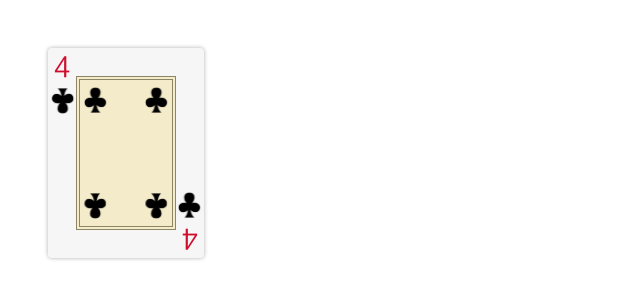
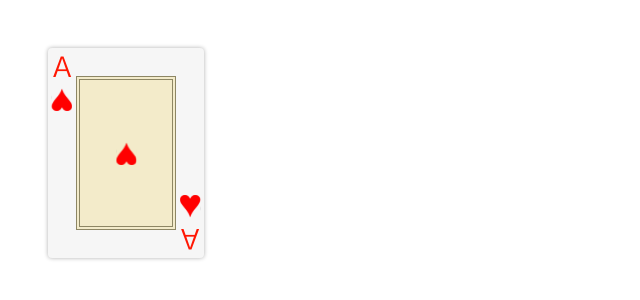
Before and after one commit to GustavoAlbonico/pife-game-card, a React (Vite) app: page / in a window 1280 px wide. Shown: the top 300 px of the page, without its empty margins (0-640 px from the left). Built offline with nearby package versions, Linux system fonts and the light colour scheme.

Commit message:
Adicionando estilo da carta 5, 6, e 7

```diff
--- a/src/App.tsx
+++ b/src/App.tsx
@@ -1,11 +1,11 @@
 import './App.css';
-import Card from './components/Card/Card';
+import Hand from './components/Hand/Hand';
 
 function App() {
 
   return (
     <>
-      <Card naipe="clubs" number={4}/>
+      <Hand/>
     </>
   )
 }
--- a/src/components/Card/Card.css
+++ b/src/components/Card/Card.css
@@ -116,3 +116,79 @@
 .card-middle-content .card-middle-content-left-four {
     justify-content: space-between;
 }
+
+/* FIVE */
+.card-middle-content .card-middle-content-center-five div:nth-child(n+2)  {
+    display: none;
+}
+
+.card-middle-content .card-middle-content-center-five {
+    justify-content: center;
+}
+
+.card-middle-content .card-middle-content-center-five div:nth-child(1){
+    rotate: 0deg;
+}
+
+.card-middle-content .card-middle-content-right-five div:nth-child(n+3) ,
+.card-middle-content .card-middle-content-left-five div:nth-child(n+3) {
+    display: none;
+}
+
+.card-middle-content .card-middle-content-right-five div:nth-child(1),
+.card-middle-content .card-middle-content-left-five div:nth-child(1) {
+    rotate: 0deg;
+}
+
+.card-middle-content .card-middle-content-right-five,
+.card-middle-content .card-middle-content-left-five {
+    justify-content: space-between;
+}
+
+/* SIX */
+.card-middle-content .card-middle-content-center-six {
+    visibility: hidden;
+}
+
+.card-middle-content .card-middle-content-right-six div:nth-child(n+4) ,
+.card-middle-content .card-middle-content-left-six div:nth-child(n+4) {
+    display: none;
+}
+
+.card-middle-content .card-middle-content-right-six div:nth-child(1),
+.card-middle-content .card-middle-content-left-six div:nth-child(1) {
+    rotate: 0deg;
+}
+
+.card-middle-content .card-middle-content-right-six,
+.card-middle-content .card-middle-content-left-six {
+    justify-content: space-between;
+}
+
+/* SEVEN */
+.card-middle-content .card-middle-content-center-seven div:nth-child(n+3){
+    display: none;
+}
+.card-middle-content .card-middle-content-center-seven div:nth-child(n+2){
+    visibility: hidden;
+}
+
+.card-middle-content .card-middle-content-center-seven {
+    justify-content: space-around;
+}
+
+.card-middle-content .card-middle-content-right-seven div:nth-child(n+4) ,
+.card-middle-content .card-middle-content-left-seven div:nth-child(n+4) {
+    display: none;
+}
+
+.card-middle-content .card-middle-content-center-seven div:nth-child(1),
+.card-middle-content .card-middle-content-right-seven div:nth-child(-n+2),
+.card-middle-content .card-middle-content-left-seven div:nth-child(-n+2) {
+    rotate: 0deg;
+}
+
+.card-middle-content .card-middle-content-right-seven,
+.card-middle-content .card-middle-content-left-seven {
+    justify-content: space-between;
+}
--- a/src/components/Card/Card.tsx
+++ b/src/components/Card/Card.tsx
@@ -4,13 +4,28 @@ import "./Card.css";
 
 type CardProps = {
     naipe: "hearts" | "diamonds" | "clubs" | "spades",
-    number: 1 | 2 | 3 | 4 | 5 | 6 | 7 | 8 | 9 | 10 | 11 | 12 | 13 ,
+    number: 1 | 2 | 3 | 4 | 5 | 6 | 7 | 8 | 9 | 10 | 11 | 12 | 13,
 }
 const Card = ({ naipe, number }: CardProps) => {
 
-    const numberToString = (number:number):string => {
+    const numberToRepresentationCardNumber = (number: number): string | number => {
 
-        switch(number) {
+        switch (number) {
+            case 1:
+                return "A";
+            case 11:
+                return "J";
+            case 12:
+                return "Q";
+            case 13:
+                return "K";
+            default:
+                return number;
+        }
+    }
+    const numberToString = (number: number): string => {
+
+        switch (number) {
             case 1:
                 return "one";
             case 2:
@@ -42,22 +57,44 @@ const Card = ({ naipe, number }: CardProps) => {
         }
     }
 
+    const findColor = (naipe: string): string => {
+        switch (naipe) {
+            case "hearts":
+                return "#FF1703";
+            case "diamonds":
+                return "#FF1703";
+            case "clubs":
+                return "#000";
+            case "spades":
+                return "#000";
+            default:
+                return "#000";
+        }
+    }
+
     return (
         <div className="card">
             <div className="card-left">
-                <span className="card-number">{number}</span>
+                <span
+                    className="card-number"
+                    style={{
+                        color: findColor(naipe)
+                    }}
+                >
+                    {numberToRepresentationCardNumber(number)}
+                </span>
                 <CardSymbol naipe={naipe} />
             </div>
             <div className="card-middle">
                 <div className="card-middle-content">
                     <div className={`card-middle-content-left-${numberToString(number)}`}>
-                        <CardSymbol naipe={naipe}  />
-                        <CardSymbol naipe={naipe}  />
-                        <CardSymbol naipe={naipe}  />
-                        <CardSymbol naipe={naipe}  />
+                        <CardSymbol naipe={naipe} />
+                        <CardSymbol naipe={naipe} />
+                        <CardSymbol naipe={naipe} />
+                        <CardSymbol naipe={naipe} />
                     </div>
                     <div className={`card-middle-content-center-${numberToString(number)}`}>
-                        <CardSymbol naipe={naipe}/>
+                        <CardSymbol naipe={naipe} />
                         <CardSymbol naipe={naipe} />
                         <CardSymbol naipe={naipe} />
                         <CardSymbol naipe={naipe} />
@@ -71,7 +108,14 @@ const Card = ({ naipe, number }: CardProps) => {
                 </div>
             </div>
             <div className="card-right">
-                <span className="card-number">{number}</span>
+                <span
+                    className="card-number"
+                    style={{
+                        color: findColor(naipe)
+                    }}
+                >
+                    {numberToRepresentationCardNumber(number)}
+                </span>
                 <CardSymbol naipe={naipe} />
             </div>
 
--- /dev/null
+++ b/src/components/Hand/Hand.css
@@ -0,0 +1,3 @@
+.hand {
+    list-style: none;
+}
--- /dev/null
+++ b/src/components/Hand/Hand.tsx
@@ -0,0 +1,15 @@
+import Card from '../Card/Card';
+
+import "./Hand.css";
+
+type Props = {}
+
+const Hand = (props: Props) => {
+  return (
+    <ul className='hand'>
+        <li><Card naipe={'hearts'} number={1}/></li>
+    </ul>
+  )
+}
+
+export default Hand;
```
